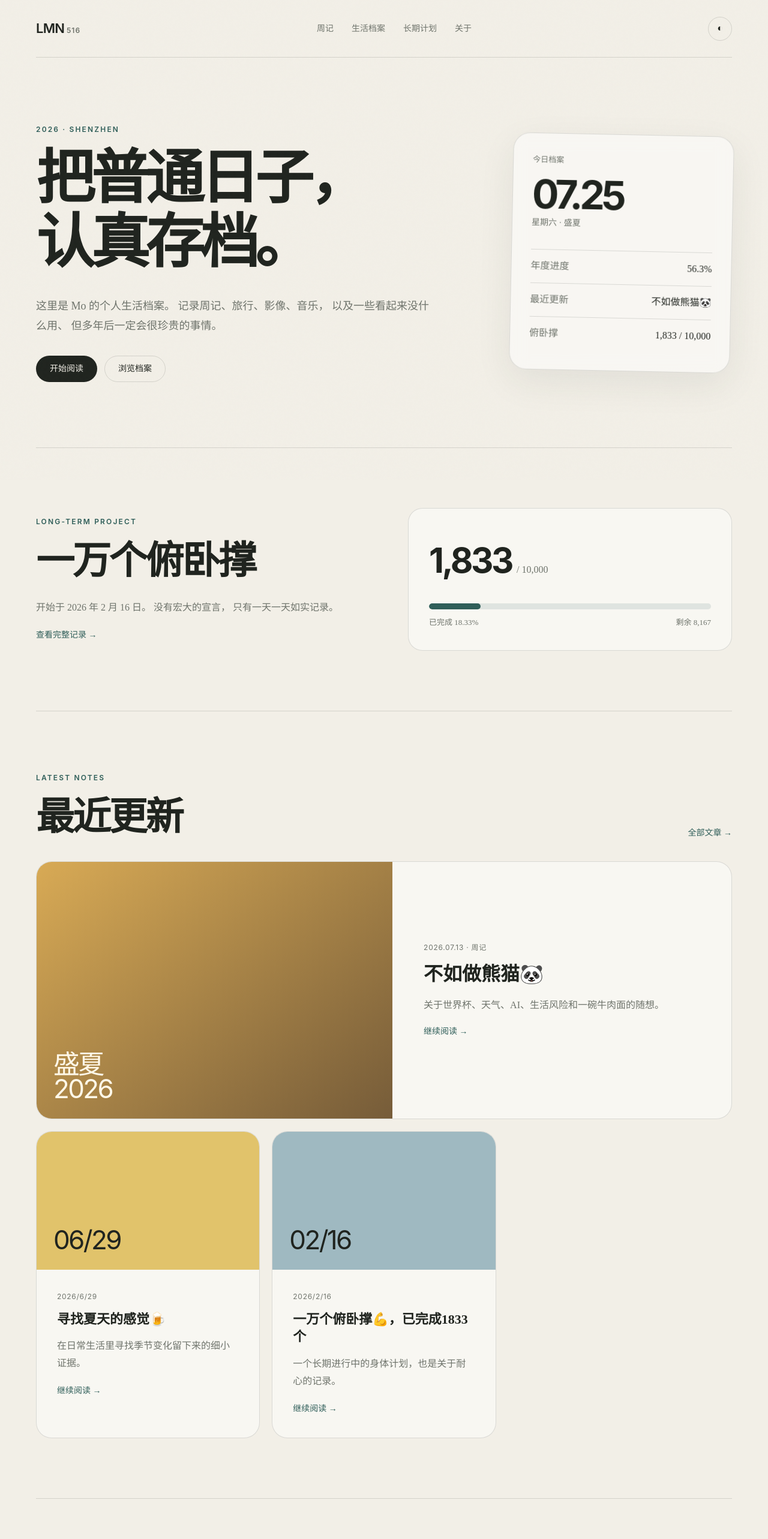
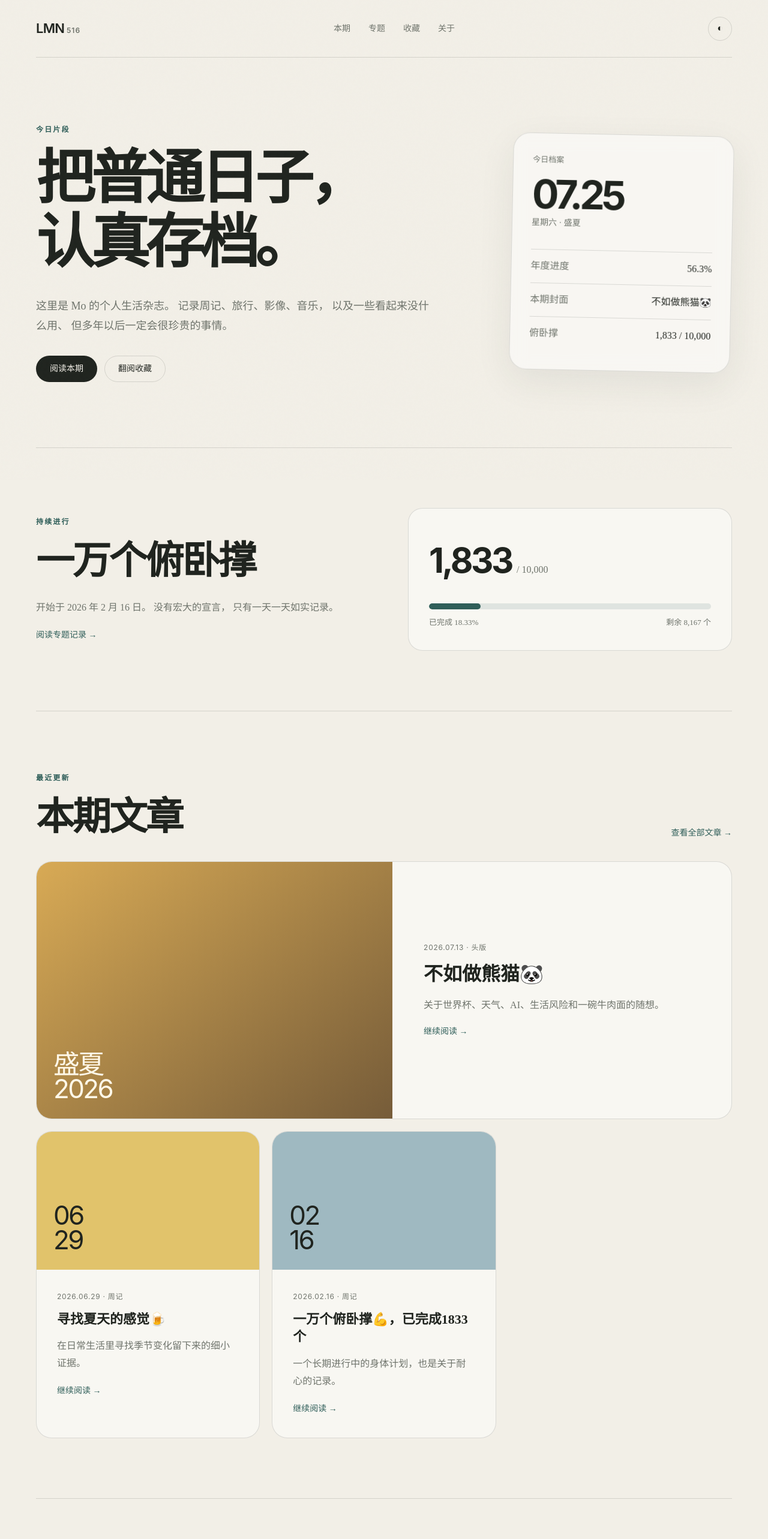
Before and after one commit to BurgCreate/lmn516-v2, a Next.js app: page / in a window 1280 px wide. Shown: the top 2566 px of the page at 60% size. Built offline with nearby package versions, Linux system fonts and the light colour scheme; no server answers.

Commit message:
about page

```diff
--- a/app/page.tsx
+++ b/app/page.tsx
@@ -8,18 +8,31 @@ import {
 export const revalidate = 300;
 
 
+/**
+ * 获取今天的日期与星期。
+ */
 function getTodayInfo() {
   const now = new Date();
 
   return {
-    date: `${String(now.getMonth() + 1).padStart(2, "0")}.${String(now.getDate()).padStart(2, "0")}`,
+    date: `${String(now.getMonth() + 1).padStart(2, "0")}.${String(
+      now.getDate()
+    ).padStart(2, "0")}`,
+
+    fullDate: `${now.getFullYear()}.${String(
+      now.getMonth() + 1
+    ).padStart(2, "0")}.${String(now.getDate()).padStart(2, "0")}`,
+
     weekday: now.toLocaleDateString("zh-CN", {
-      weekday: "long"
-    })
+      weekday: "long",
+    }),
   };
 }
 
 
+/**
+ * 获取当前年份已经过去的百分比。
+ */
 function getYearProgress() {
   const now = new Date();
 
@@ -28,17 +41,68 @@ function getYearProgress() {
 
   const progress =
     ((now.getTime() - start.getTime()) /
-      (end.getTime() - start.getTime())) * 100;
+      (end.getTime() - start.getTime())) *
+    100;
 
   return progress.toFixed(1);
 }
 
 
+/**
+ * 清理 WordPress 返回的摘要。
+ */
+function cleanExcerpt(excerpt?: string | null) {
+  return (excerpt ?? "")
+    .replace(/\[&hellip;\]/g, "")
+    .replace(/&hellip;/g, "…")
+    .trim();
+}
+
+
+/**
+ * 将日期统一显示为 YYYY.MM.DD。
+ */
+function formatPostDate(date?: string | null) {
+  if (!date) {
+    return "";
+  }
+
+  const parsedDate = new Date(date);
+
+  if (Number.isNaN(parsedDate.getTime())) {
+    return date;
+  }
+
+  return `${parsedDate.getFullYear()}.${String(
+    parsedDate.getMonth() + 1
+  ).padStart(2, "0")}.${String(parsedDate.getDate()).padStart(2, "0")}`;
+}
+
+
+/**
+ * 获取月份与日期，作为无封面文章的视觉文字。
+ */
+function formatShortDate(date?: string | null) {
+  if (!date) {
+    return "";
+  }
+
+  const parsedDate = new Date(date);
+
+  if (Number.isNaN(parsedDate.getTime())) {
+    return "";
+  }
+
+  return `${String(parsedDate.getMonth() + 1).padStart(2, "0")}
+${String(parsedDate.getDate()).padStart(2, "0")}`;
+}
+
+
 export default async function HomePage() {
-
   const posts = await getPosts(4);
 
   const featured = posts[0];
+  const cards = posts.slice(1, 4);
 
   const pushupPost = await getPostById(347);
 
@@ -60,33 +124,24 @@ export default async function HomePage() {
   const remaining = Math.max(target - pushups, 0);
 
   const today = getTodayInfo();
-
   const yearProgress = getYearProgress();
 
 
-
-
-  const cards = posts.slice(1, 4);
-
-
   return (
-
     <main id="top">
-
       <div
         className="paper-noise"
         aria-hidden="true"
       />
 
 
+      {/* 顶部导航 */}
       <header className="site-header shell">
-
         <Link
           href="/"
           className="brand"
           aria-label="LMN516 首页"
         >
-
           <span className="brand-mark">
             LMN
           </span>
@@ -94,46 +149,41 @@ export default async function HomePage() {
           <span className="brand-number">
             516
           </span>
-
         </Link>
 
 
-        <nav className="nav">
+        <nav
+          className="nav"
+          aria-label="网站导航"
+        >
+          <a href="#notes">
+            本期
+          </a>
 
-          <a href="#notes">
-            周记
+          <a href="#project">
+            专题
           </a>
 
           <a href="#archive">
-            生活档案
-          </a>
-
-          <a href="#project">
-            长期计划
+            收藏
           </a>
 
           <a href="#about">
             关于
           </a>
-
         </nav>
 
 
         <ThemeToggle />
-
-
       </header>
 
 
 
+      {/* 卷首 */}
       <section className="hero shell">
-
-
         <div className="hero-copy">
-
-
           <p className="eyebrow">
-            2026 · Shenzhen
+            今日片段
           </p>
 
 
@@ -145,47 +195,40 @@ export default async function HomePage() {
 
 
           <p className="intro">
-            这里是 Mo 的个人生活档案。
+            这里是 Mo 的个人生活杂志。
             记录周记、旅行、影像、音乐，
             以及一些看起来没什么用、
-            但多年后一定会很珍贵的事情。
+            但多年以后一定会很珍贵的事情。
           </p>
 
 
           <div className="hero-actions">
-
             <a
               className="button primary"
               href="#notes"
             >
-              开始阅读
+              阅读本期
             </a>
-
 
             <a
               className="button ghost"
               href="#archive"
             >
-              浏览档案
+              翻阅收藏
             </a>
-
           </div>
-
-
         </div>
 
 
 
+        {/* 今日档案卡片 */}
         <aside className="today-card">
-
-
           <p className="card-label">
             今日档案
           </p>
 
 
           <div className="date-block">
-
             <strong>
               {today.date}
             </strong>
@@ -193,14 +236,11 @@ export default async function HomePage() {
             <span>
               {today.weekday} · 盛夏
             </span>
-
           </div>
 
 
           <dl>
-
             <div>
-
               <dt>
                 年度进度
               </dt>
@@ -208,52 +248,44 @@ export default async function HomePage() {
               <dd>
                 {yearProgress}%
               </dd>
-
             </div>
 
 
             <div>
-
               <dt>
-                最近更新
+                本期封面
               </dt>
 
               <dd>
-                {featured?.title}
+                {featured?.title ?? "尚未更新"}
               </dd>
-
             </div>
 
 
             <div>
-
               <dt>
                 俯卧撑
               </dt>
 
               <dd>
-                {pushups.toLocaleString()} / {target.toLocaleString()}
+                {pushups.toLocaleString("zh-CN")} /{" "}
+                {target.toLocaleString("zh-CN")}
               </dd>
-
             </div>
+          </dl>
+        </aside>
+      </section>
 
 
-          </dl>
 
-
-        </aside>
-
-
-      </section>
+      {/* 长期专题 */}
       <section
         id="project"
         className="project shell section-space"
       >
-
         <div className="project-copy">
-
           <p className="eyebrow">
-            LONG-TERM PROJECT
+            持续进行
           </p>
 
 
@@ -274,86 +306,62 @@ export default async function HomePage() {
               className="text-link"
               href={`/posts/${pushupPost.slug}`}
             >
-             查看完整记录 →
+              阅读专题记录 →
             </Link>
           )}
-
-
         </div>
 
 
 
-
         <div className="progress-panel">
-
-
           <div className="progress-number">
-
             <strong>
-              {pushups.toLocaleString()}
+              {pushups.toLocaleString("zh-CN")}
             </strong>
 
             <span>
-              / {target.toLocaleString()}
+              / {target.toLocaleString("zh-CN")}
             </span>
-
-
           </div>
 
 
-
           <div className="progress-track">
-
             <span
               style={{
-                width: `${pushupProgress}%`
+                width: `${pushupProgress}%`,
               }}
             />
-
           </div>
 
 
-
           <div className="progress-meta">
-
             <span>
               已完成 {pushupProgress}%
             </span>
 
             <span>
-              剩余 {remaining.toLocaleString()}
+              剩余 {remaining.toLocaleString("zh-CN")} 个
             </span>
-
           </div>
-
-
         </div>
-
-
       </section>
 
 
 
-
+      {/* 本期文章 */}
       <section
         id="notes"
         className="notes shell section-space"
       >
-
-
         <div className="section-heading">
-
-
           <div>
-
             <p className="eyebrow">
-              LATEST NOTES
+              最近更新
             </p>
 
             <h2>
-              最近更新
+              本期文章
             </h2>
-
           </div>
 
 
@@ -361,23 +369,16 @@ export default async function HomePage() {
             className="text-link"
             href="/posts"
           >
-            全部文章 →
+            查看全部文章 →
           </Link>
-
-
         </div>
 
 
 
-
-
+        {/* 头版文章 */}
         {featured && (
-
           <article className="featured-post post-card">
-
-
             <div className="post-visual visual-summer">
-
               {featured.image ? (
                 <img
                   src={featured.image}
@@ -391,36 +392,24 @@ export default async function HomePage() {
                   2026
                 </span>
               )}
-
             </div>
 
 
-
             <div className="post-content">
-
-
               <p className="post-meta">
-                {featured.date} · 周记
+                {formatPostDate(featured.date)} · 头版
               </p>
 
 
               <h3>
-
                 <Link href={`/posts/${featured.slug}`}>
                   {featured.title}
                 </Link>
-
               </h3>
 
 
               <p>
-
-  {(featured.excerpt ?? "")
-
-    .replace(/\[&hellip;\]/g, "")
-
-    .replace(/&hellip;/g, "…")}
-
+                {cleanExcerpt(featured.excerpt)}
               </p>
 
 
@@ -430,28 +419,19 @@ export default async function HomePage() {
               >
                 继续阅读 →
               </Link>
-
-
             </div>
-
-
           </article>
-
         )}
 
 
 
-
-
+        {/* 其他文章 */}
         <div className="post-grid">
-
           {cards.map((post, index) => (
-
             <article
               className="post-card small"
               key={post.id}
             >
-
               <div
                 className={`post-visual ${
                   index === 0
@@ -468,20 +448,22 @@ export default async function HomePage() {
                     className="post-image"
                   />
                 ) : (
-    <span>
-      {new Date(post.date).toLocaleDateString("zh-CN", {
-        month: "2-digit",
-        day: "2-digit"
-      })}
+                  <span
+                    style={{
+                      whiteSpace: "pre-line",
+                    }}
+                  >
+                    {formatShortDate(post.date)}
                   </span>
                 )}
               </div>
 
+
               <div className="post-content">
+                <p className="post-meta">
+                  {formatPostDate(post.date)} · 周记
+                </p>
 
-        <p className="post-meta">
-          {new Date(post.date).toLocaleDateString("zh-CN")}
-        </p>
 
                 <h3>
                   <Link href={`/posts/${post.slug}`}>
@@ -489,191 +471,132 @@ export default async function HomePage() {
                   </Link>
                 </h3>
 
+
                 <p>
+                  {cleanExcerpt(post.excerpt)}
+                </p>
 
-  {(post.excerpt ?? "")
 
-    .replace(/\[&hellip;\]/g, "")
-
-    .replace(/&hellip;/g, "…")}
-
-</p>
                 <Link
                   className="text-link"
                   href={`/posts/${post.slug}`}
                 >
                   继续阅读 →
                 </Link>
+              </div>
+            </article>
+          ))}
+        </div>
+      </section>
 
+
+
+      {/* 生活收藏 */}
+      <section
+        id="archive"
+        className="archive shell section-space"
+      >
+        <div className="section-heading">
+          <div>
+            <p className="eyebrow">
+              生活档案
+            </p>
+
+            <h2>
+              收藏目录
+            </h2>
           </div>
-
-    </article>
-
-  ))}
-
         </div>
 
 
 
-      </section>
+        <div className="archive-grid">
+          <a
+            href="#"
+            className="archive-card"
+          >
+            <span className="archive-icon">
+              ♫
+            </span>
 
+            <strong>
+              音乐清单
+            </strong>
 
-
-
-
-      <section
-        id="archive"
-        className="archive shell section-space"
-      >
-
-
-        <div className="section-heading">
-
-
-          <div>
-
-            <p className="eyebrow">
-              LIFE ARCHIVE
-            </p>
-
-
-            <h2>
-              生活档案
-            </h2>
-
-
-          </div>
-
-
-        </div>
-
-
-
-
-
-        <div className="archive-grid">
+            <small>
+              反复播放的声音
+            </small>
+          </a>
 
 
           <a
             href="#"
             className="archive-card"
           >
-
             <span className="archive-icon">
-              ♫
+              ⌁
             </span>
 
-
             <strong>
-              音乐清单
+              城市散步
             </strong>
 
-
             <small>
-              100 首常听歌曲
+              公园、街道与照片
             </small>
-
-
           </a>
-
-
-
 
 
           <a
             href="#"
             className="archive-card"
           >
-
             <span className="archive-icon">
-              ⌁
+              ◫
             </span>
 
-
             <strong>
-              城市散步
+              房间物品
             </strong>
 
-
             <small>
-              公园、街道与照片
+              居住空间的细节
             </small>
-
-
           </a>
-
-
-
 
 
           <a
             href="#"
             className="archive-card"
           >
-
-            <span className="archive-icon">
-              ◫
-            </span>
-
-
-            <strong>
-              房间物品
-            </strong>
-
-
-            <small>
-              居住空间的细节
-            </small>
-
-
-          </a>
-
-
-
-
-
-          <a
-            href="#"
-            className="archive-card"
-          >
-
             <span className="archive-icon">
               ◎
             </span>
-
 
             <strong>
               观影档案
             </strong>
 
-
             <small>
               电影、剧集与感受
             </small>
+          </a>
+        </div>
+      </section>
 
 
-          </a>
 
-
-        </div>
-
-
-      </section>
+      {/* 后记 */}
       <section
         id="about"
         className="about shell section-space"
       >
-
-
         <p className="eyebrow">
-          ABOUT THIS PLACE
+          关于本站
         </p>
 
 
-
         <div className="about-grid">
-
-
           <h2>
             一个人的网站，
             <br />
@@ -681,11 +604,7 @@ export default async function HomePage() {
           </h2>
 
 
-
-
           <div>
-
-
             <p>
               不必每件东西都有用，
               也不必每篇文章都得出结论。
@@ -694,60 +613,37 @@ export default async function HomePage() {
             </p>
 
 
-
             <p>
-              网站建立于 2025 年，
+              LMN516 建立于 2025 年，
               持续更新于深圳。
             </p>
 
 
-
             <div className="about-links">
-
-
               <a href="mailto:hello@lmn516.com">
                 写信
               </a>
 
-
               <a href="https://lmn516.com/feed/">
                 RSS
               </a>
-
-
             </div>
-
-
           </div>
-
-
         </div>
-
-
       </section>
 
 
 
-
-
+      {/* 页脚 */}
       <footer className="site-footer shell">
-
-
         <span>
           © 2025–2026 LMN516
         </span>
 
-
         <span>
-          记录比遗忘慢一点。
+          一本持续更新的个人生活杂志。
         </span>
-
-
       </footer>
-
-
     </main>
-
   );
-
 }
```
Lines whose indentation alone changed are shown as unchanged.
